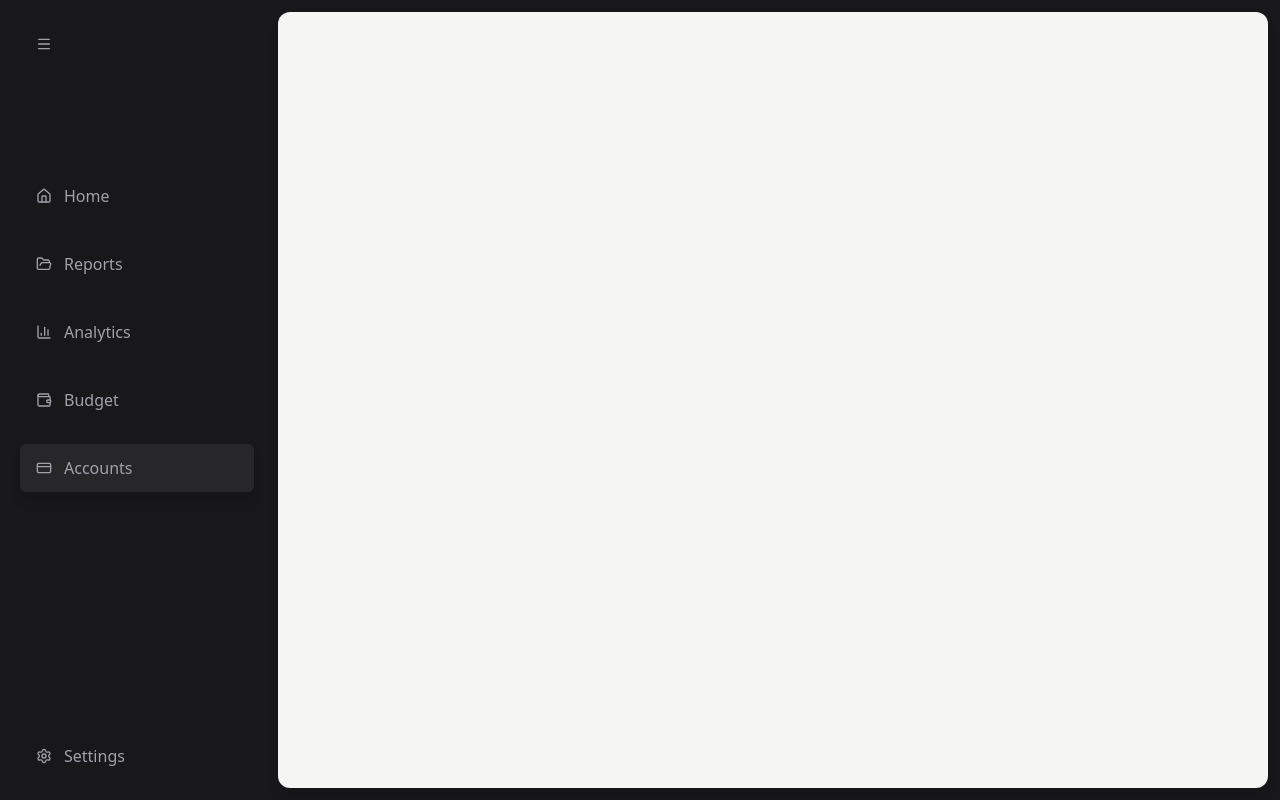
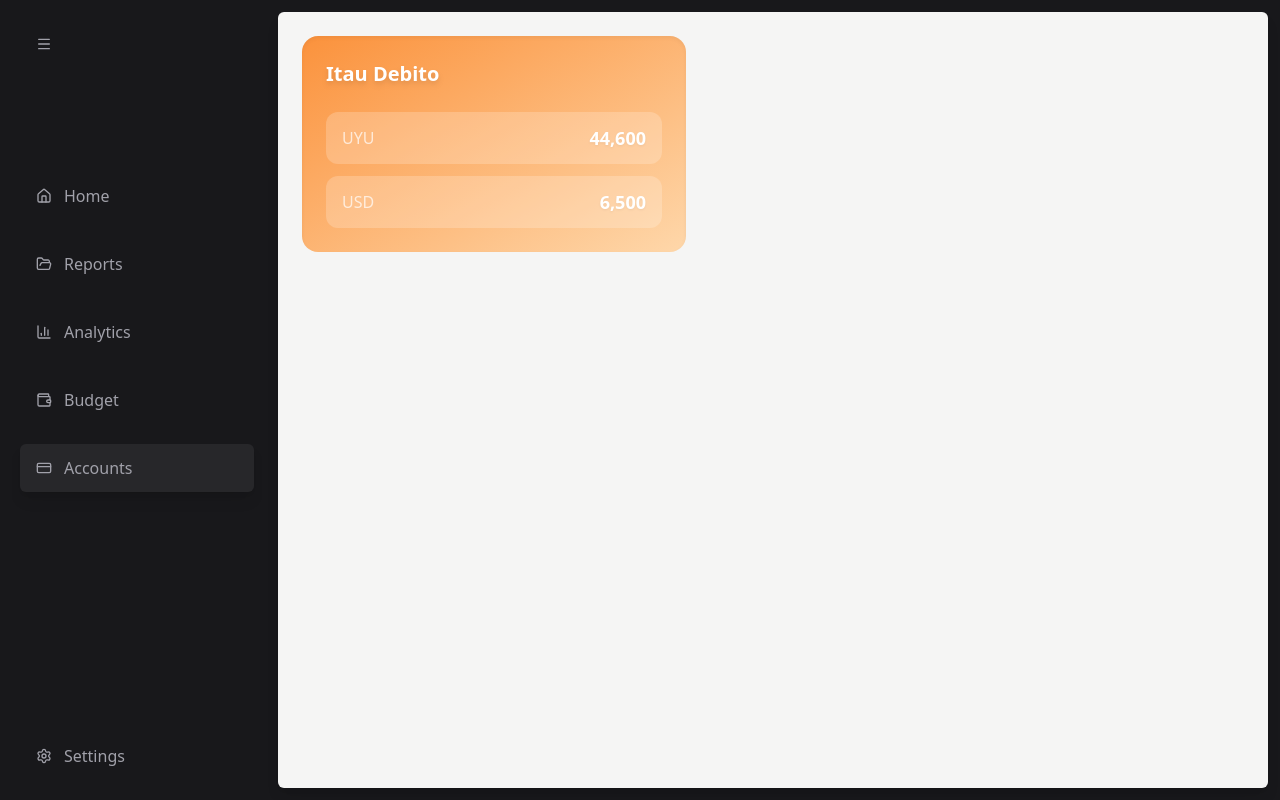
Before and after one commit to Kelex-organize/AccountManager, a Vue app: page /accounts in a window 1280 px wide. Built offline with nearby package versions, Linux system fonts and the light colour scheme.

Commit message:
Primera version de la card para cuentas

```diff
--- a/src/components/account/AccountCard.vue
+++ b/src/components/account/AccountCard.vue
@@ -1,23 +1,35 @@
 <script setup lang="ts">
-import type { AccountInformation } from '@/types'
+import type { Account } from '@/types'
 
-const { account } = defineProps<{ account: AccountInformation }>()
+const { account } = defineProps<{ account: Account }>()
+
+const gradients: Record<string, string> = {
+    amber: 'from-amber-400 to-amber-200',
+    orange: 'from-orange-400 to-orange-200',
+    purple: 'from-purple-400 to-purple-200',
+    blue: 'from-blue-400 to-blue-200',
+    emerald: 'from-emerald-400 to-emerald-200',
+    violet: 'from-violet-400 to-violet-200',
+}
 </script>
 
 <template>
     <div
-        class="bg-gradient-to-br from-gray-800 to-gray-900 shadow-xl rounded-2xl p-6 border border-gray-700 hover:scale-105 transition-transform duration-300"
+        class="rounded-2xl p-6 max-w-sm text-white backdrop-blur-sm shadow-inner"
+        :class="[`bg-gradient-to-br ${gradients[account.color]}`]"
     >
-        <h2 class="text-xl font-bold text-purple-400 mb-4">{{ account.name }}</h2>
+        <h2 class="text-xl font-bold text-white drop-shadow-md mb-6">
+            {{ account.name }}
+        </h2>
 
-        <ul>
+        <ul class="space-y-3">
             <li
                 v-for="balance in account.balances"
                 :key="balance.currency"
-                class="flex justify-between py-2 px-3 mb-2 rounded-lg bg-gray-800 hover:bg-gray-700 transition-colors duration-200"
+                class="flex items-center justify-between bg-white/20 rounded-xl py-3 px-4 hover:bg-white/30 transition-colors"
             >
-                <span class="text-gray-300 font-medium">{{ balance.currency }}</span>
-                <span class="text-white font-semibold">
+                <span class="text-white/70 font-medium">{{ balance.currency }}</span>
+                <span class="text-white font-semibold text-lg drop-shadow-sm">
                     {{ balance.amount.toLocaleString() }}
                 </span>
             </li>
--- a/src/layout/DefaultLayout.vue
+++ b/src/layout/DefaultLayout.vue
@@ -6,7 +6,7 @@
     <div class="flex flex-row gap-4 h-screen w-screen bg-zinc-900 p-3">
         <SidebarComponent />
 
-        <main class="flex-1 p-6 bg-stone-100 rounded-xl overflow-y-auto no-scrollbar shadow-lg">
+        <main class="flex-1 p-6 bg-stone-100 rounded-md overflow-y-auto no-scrollbar shadow-lg">
             <router-view />
         </main>
     </div>
--- a/src/types/account.ts
+++ b/src/types/account.ts
@@ -3,8 +3,9 @@
     amount: number
 }
 
-export interface AccountInformation {
+export interface Account {
     id: number
     name: string
     balances: Balance[]
+    color: string
 }
--- a/src/views/AccountsView.vue
+++ b/src/views/AccountsView.vue
@@ -1,5 +1,18 @@
-<script setup lang="ts"></script>
+<script setup lang="ts">
+import AccountCard from '@/components/account/AccountCard.vue'
+import type { Account as AccountType } from '@/types/account'
+
+const account: AccountType = {
+    id: 1,
+    name: 'Itau Debito',
+    balances: [
+        { currency: 'UYU', amount: 44600 },
+        { currency: 'USD', amount: 6500 },
+    ],
+    color: 'orange',
+}
+</script>
 
 <template>
-    <div></div>
+    <AccountCard :account="account" />
 </template>
```
